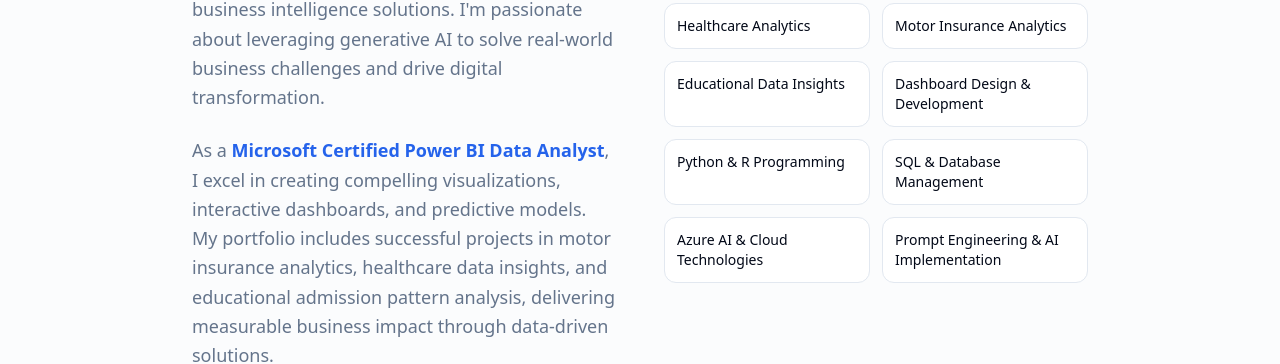
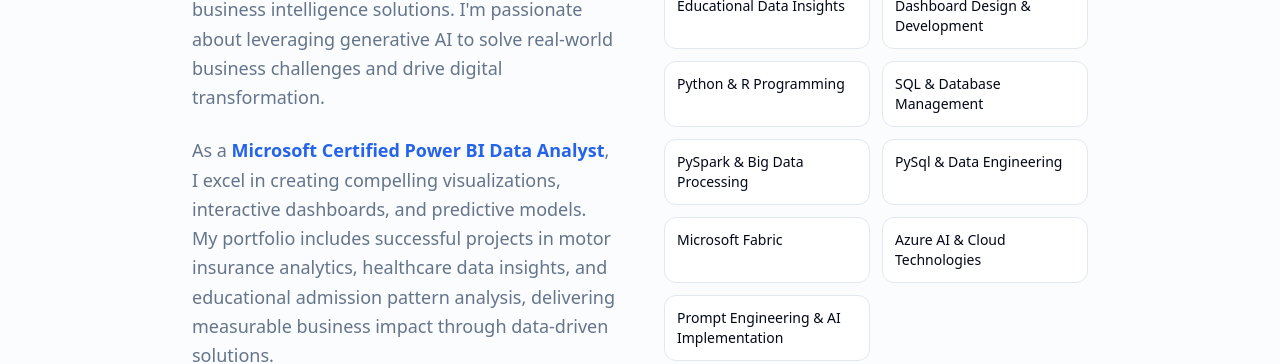
Before and after one commit to SwarnatamaGanguli/SwarnatamaGanguli.github.io, a React (Vite) app: page / in a window 1280 px wide. Shown: the part 1260-1624 px from the top of the page. Built offline with nearby package versions, Linux system fonts and the light colour scheme.

Commit message:
Add new skillsets

```diff
--- a/src/components/About.tsx
+++ b/src/components/About.tsx
@@ -12,6 +12,9 @@ export function About() {
     "Dashboard Design & Development",
     "Python & R Programming",
     "SQL & Database Management",
+    "PySpark & Big Data Processing",
+    "PySql & Data Engineering",
+    "Microsoft Fabric",
     "Azure AI & Cloud Technologies",
     "Prompt Engineering & AI Implementation"
   ];
```
